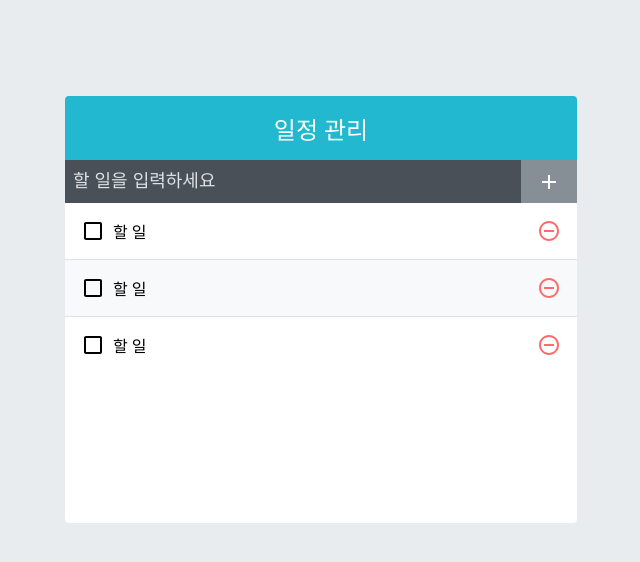
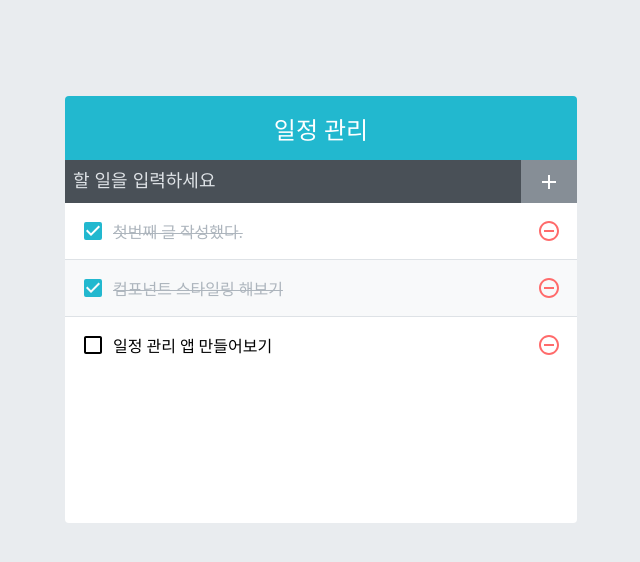
Before and after one commit to heeeun1207/ReactPrac, a React (Create React App) app in the folder todo-app/: page / in a window 1280 px wide. Shown: the top 562 px of the page, without its empty margins (319-959 px from the left). Built offline with nearby package versions, Linux system fonts and the light colour scheme.

Commit message:
classnames 라이브러리 사용 - 조건부 스타일링하기

```diff
--- a/todo-app/src/components/TodoListitem.js
+++ b/todo-app/src/components/TodoListitem.js
@@ -1,17 +1,19 @@
 import {
   MdCheckBoxOutlineBlank,
-  // MdCheckBox,
-  //MdCheckBox 나중에 할 일이 완료되었을 때 체크된 상태를 보여주기 위해 사용할 아이콘
+  MdCheckBox,
   MdRemoveCircleOutline,
 } from 'react-icons/md';
+import cn from 'classnames';
 import './TodoListitem.scss'
 
-const TodoListitem = () => {
+const TodoListitem = ({ todo }) => {
+  const { text, checked } = todo;
+
   return (
     <div className="TodoListitem">
-      <div className="checkbox">
-        <MdCheckBoxOutlineBlank />
-        <div className="text">할 일</div>
+      <div className={cn("checkbox", { checked })}>
+        {checked ? <MdCheckBox /> : <MdCheckBoxOutlineBlank />}
+        <div className="text">{text}</div>
       </div>
       <div className="remove">
         <MdRemoveCircleOutline />
```
